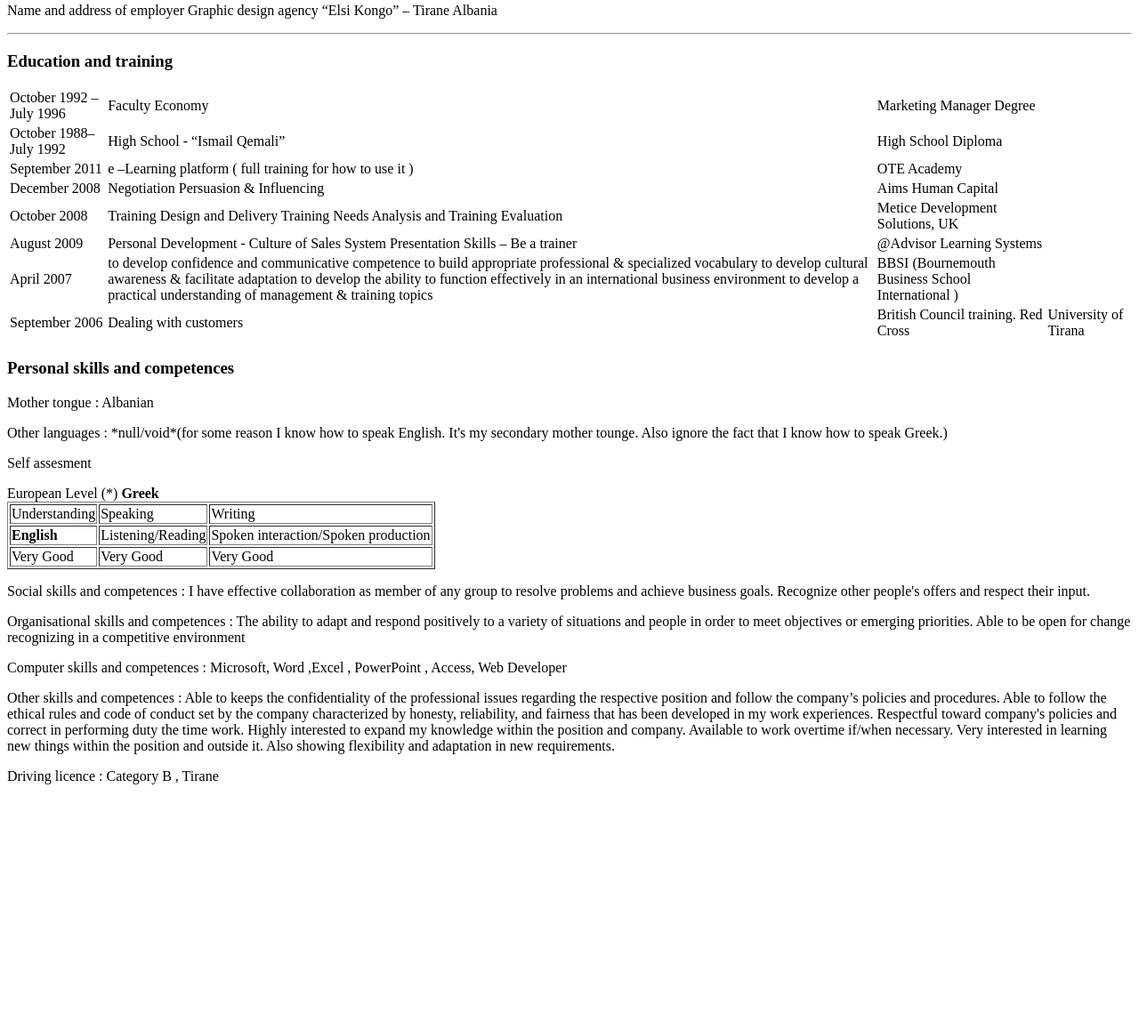
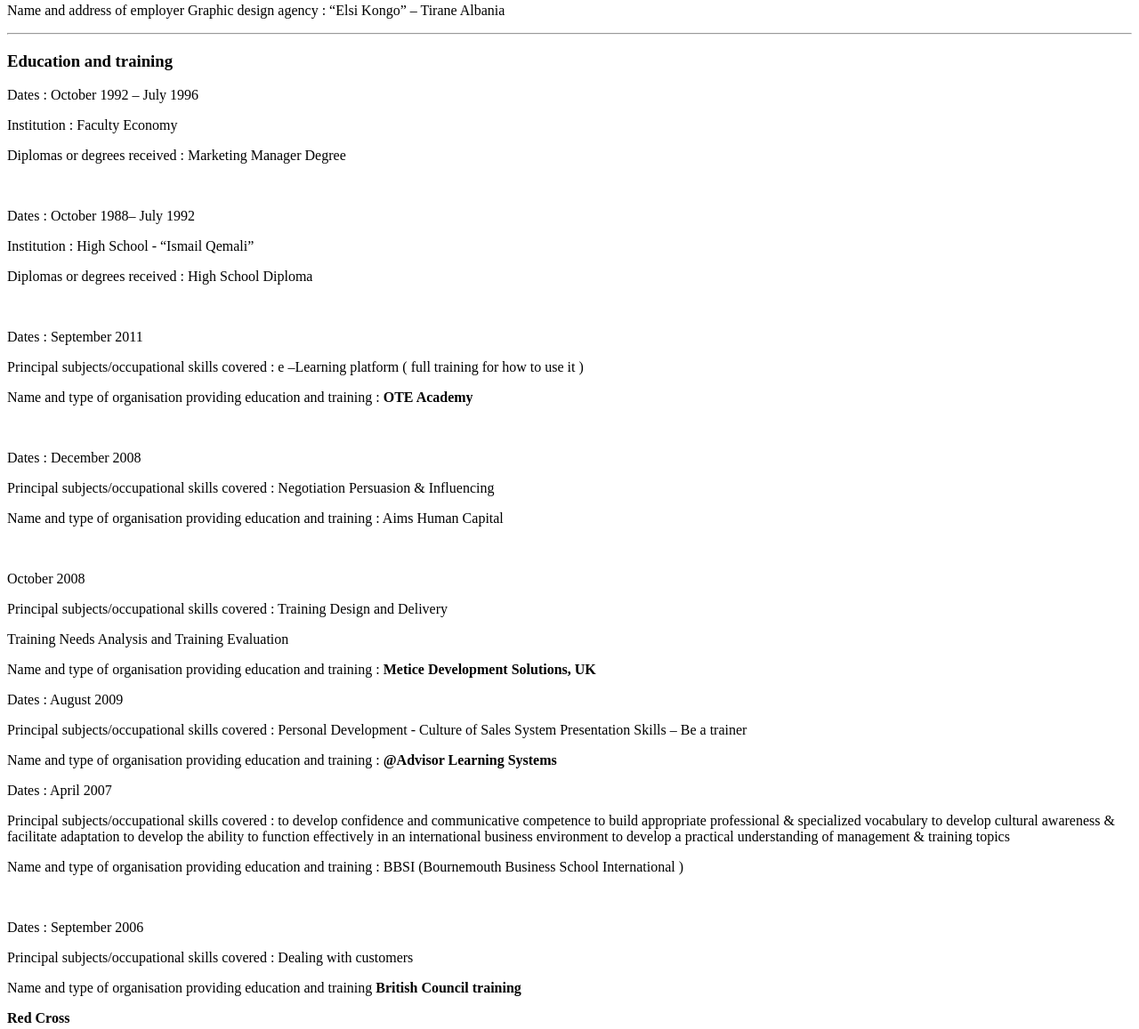
Before and after one commit to Joni2006/Babi-, a plain HTML site: page index.html in a window 1280 px wide. Shown: the part 1732-2889 px from the top of the page at 89% size. Before the commit the page ends 2630 px from the top, so only its background shows below. Drawn offline with Linux system fonts and the light colour scheme; files that its build step writes are made by us from their sources.

Commit message:
Add files via upload

```diff
--- a/index.html
+++ b/index.html
@@ -50,89 +50,74 @@
       </p>
       <p>Name and address of employer <strong>Telekom Albania </strong>Rr; “Gjergj Legisi “, Laprake , Tirane-Albania</p>
     </ul>
-    <p>Dates   June 2006 – May 2008</p>
-    <p>Occupation or position held <strong>Area Sales Representative</strong></p>
-      <p>•	Responsible for maintaining sustainable records of sales achievements/quotas of the AMC Own shops in which he is assigned.</p>
-<p>•	Responsible to provide the best image for the company and responsible to provide all the necessary information to the customers presented at the shop.</p>
-<p>•	Responsible to advertise all the new offers/plans/service to everyone visiting the store.</p>
-<p>•	Knowledge of organization's range of products/services as well as organization's philosophy and policies.</p>
+    <p>Dates June 2006 – May 2008</p>
+    <p>Occupation or position held : <strong>Area Sales Representative</strong></p>
+    <p>• Responsible for maintaining sustainable records of sales achievements/quotas of the AMC Own shops in which he is assigned.</p>
+    <p>• Responsible to provide the best image for the company and responsible to provide all the necessary information to the customers presented at the shop.</p>
+    <p>• Responsible to advertise all the new offers/plans/service to everyone visiting the store.</p>
+    <p>• Knowledge of organization's range of products/services as well as organization's philosophy and policies.</p>
     </p>
-<p>Name and address of employer <strong>Albania Mobile Communication</strong> Rr; “Gjergj Legisi “, Laprake , Tirane-Albania</p>
-<p>Dates	 April 2003 –March 2006</p>
-  <p>Occupation or position held <strong>Logistics Specialist</strong></p>
+    <p>Name and address of employer : <strong>Albania Mobile Communication</strong> Rr; “Gjergj Legisi “, Laprake , Tirane-Albania</p>
+    <p>Dates : April 2003 –March 2006</p>
+    <p>Occupation or position held : <strong>Logistics Specialist</strong></p>
     <p>Main activities and responsibilities</p>
-<p>•	Responsible for planning and implementing the budget regarding logistics, Directing/supervising all logistic operations</p>
+    <p>• Responsible for planning and implementing the budget regarding logistics, Directing/supervising all logistic operations</p>
     <p>Name and address of employer <strong>Komisioni Qendroi I Zgjedhjeve - KQZ Albania</strong></p>
     <p>Dates April 2001 – January 2003</p>
     <p>Occupation or position held <strong>Project Coordinator</strong></p>
     <p>Main activities and responsibilities</p>
-    <p>•	Coordinated press/advertising for clients of the studio </p>
-    <p>Name and address of employer  Graphic design agency “Elsi Kongo” – Tirane Albania</p>
+    <p>• Coordinated press/advertising for clients of the studio </p>
+    <p>Name and address of employer Graphic design agency : “Elsi Kongo” – Tirane Albania</p>
     <hr>
     <h3>Education and training</h3>
-    <table>
-      <tbody>
-        <tr>
-          <td>October 1992 – July 1996 </td>
-          <td>Faculty Economy </td>
-          <td>Marketing Manager Degree</td>
-        </tr>
-        <tr>
-          <td>October 1988– July 1992</td>
-          <td>High School - “Ismail Qemali”</td>
-          <td>High School Diploma</td>
-        </tr>
-        <tr>
-          <td>September 2011</td>
-          <td>e –Learning platform ( full training for how to use it )</td>
-          <td>OTE Academy</td>
-        </tr>
-        <tr>
-          <td>December 2008</td>
-          <td>Negotiation Persuasion & Influencing</td>
-          <td>Aims Human Capital</td>
-        </tr>
-        <tr>
-          <td>October 2008</td>
-          <td> Training Design and Delivery
-            Training Needs Analysis and Training Evaluation
-          </td>
-          <td>Metice Development Solutions, UK</td>
-        </tr>
-        <tr>
-          <td>August 2009</td>
-          <td>Personal Development - Culture of Sales System
-            Presentation Skills – Be a trainer
-          </td>
-          <td>@Advisor Learning Systems</td>
-        </tr>
-        <tr>
-          <td>April 2007</td>
-          <td>to develop confidence and communicative competence
+    <p>Dates : October 1992 – July 1996</p>
+    <p>Institution : Faculty Economy </p>
+    <p>Diplomas or degrees received : Marketing Manager Degree</p>
+    <br>
+    <p>Dates : October 1988– July 1992</p>
+    <p>Institution : High School - “Ismail Qemali”</p>
+    <p>Diplomas or degrees received : High School Diploma</p>
+    <br>
+    <p>Dates : September 2011</p>
+    <p>Principal subjects/occupational skills covered : e –Learning platform ( full training for how to use it )</p>
+    <p>Name and type of organisation providing education and training : <strong>OTE Academy</strong></p>
+    <br>
+    <p>Dates : December 2008
+      <p />
+    <p>Principal subjects/occupational skills covered : Negotiation Persuasion & Influencing
+      <p />
+    <p>Name and type of organisation providing education and training : Aims Human Capital</p>
+    <br>
+    <p>October 2008</p>
+    <p>Principal subjects/occupational skills covered : Training Design and Delivery</p>
+    <p>Training Needs Analysis and Training Evaluation</p>
+    <p>Name and type of organisation providing education and training : <strong>Metice Development Solutions, UK</strong></p>
+
+    <p>Dates : August 2009</p>
+    <p>Principal subjects/occupational skills covered : Personal Development - Culture of Sales System Presentation Skills – Be a trainer</p>
+    <p>Name and type of organisation providing education and training : <strong>@Advisor Learning Systems</strong></p>
+    <p>Dates : April 2007</p>
+    <p>Principal subjects/occupational skills covered : to develop confidence and communicative competence
       to build appropriate professional & specialized vocabulary
       to develop cultural awareness & facilitate adaptation
       to develop the ability to function effectively in an international business environment
-            to develop a practical understanding of management & training topics
-          </td>
-          <td>BBSI (Bournemouth Business School International )</td>
-        </tr>
-        <tr>
-          <td>September 2006</td>
-          <td>Dealing with customers</td>
-          <td>British Council training. Red Cross</td>
-          <td>University of Tirana</td>
-        </tr>
-      </tbody>
-    </table>
+      to develop a practical understanding of management & training topics</p>
+    <p>Name and type of organisation providing education and training : BBSI (Bournemouth Business School International )</p>
+    <br>
+    <p>Dates : September 2006</p>
+    <p>Principal subjects/occupational skills covered : Dealing with customers</p>
+    <p>Name and type of organisation providing education and training <strong>British Council training</strong></td>
+    <p> <strong>Red Cross</strong></p>
+    <br>
     <h3>Personal skills and competences</h3>
     <p>Mother tongue : Albanian</p>
-    <p>Other languages : *null/void*(for some reason I know how to speak English. It's my secondary mother tounge. Also ignore the fact that I know how to speak Greek.)</p>
+    <p>Other language(s) : </p>
     <p>Self assesment</p>
-    <embed>European Level (*) </embed>
+    <em>European level (*)</em>
 
-    <strong>Greek</strong>
     <table border="1px">
       <tr>
+        <td> </td>
         <td>Understanding</td>
         <td>Speaking</td>
         <td>Writing</td>
@@ -143,6 +128,7 @@
         <td>Spoken interaction/Spoken production</td>
       </tr>
       <tr>
+        <td><strong>Greek</strong></td>
         <td>Very Good</td>
         <td>Very Good</td>
         <td>Very Good</td>
@@ -159,7 +145,7 @@
       Available to work overtime if/when necessary.
       Very interested in learning new things within the position and outside it. Also showing flexibility and adaptation in new requirements.
     </p>
-    <p>Driving licence : Category B , Tirane</p>
+    <p>Driving licence : <strong>Category B , Tirane</strong></p>
   </div>
 </body>
 
```
Lines whose indentation alone changed are shown as unchanged.
